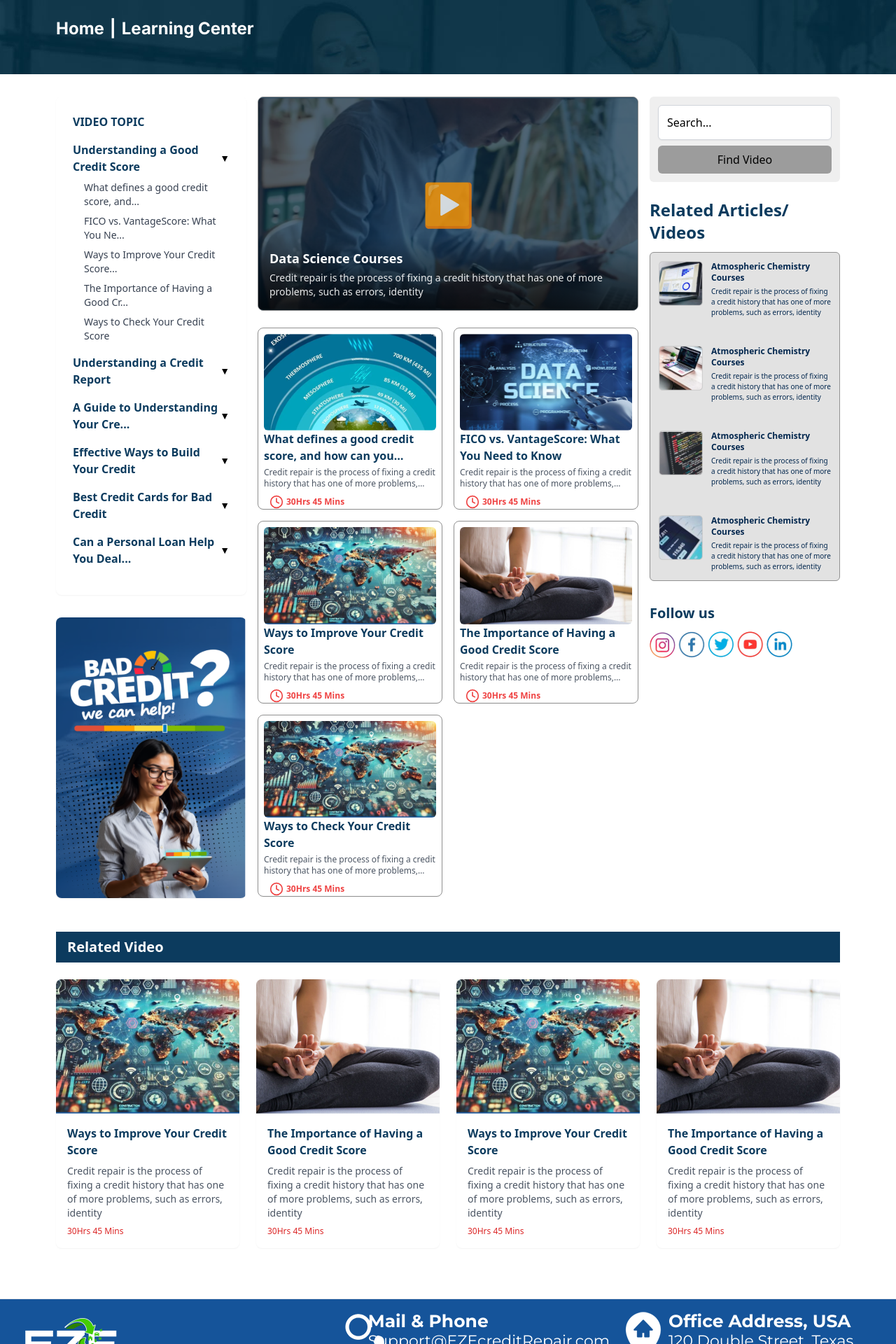
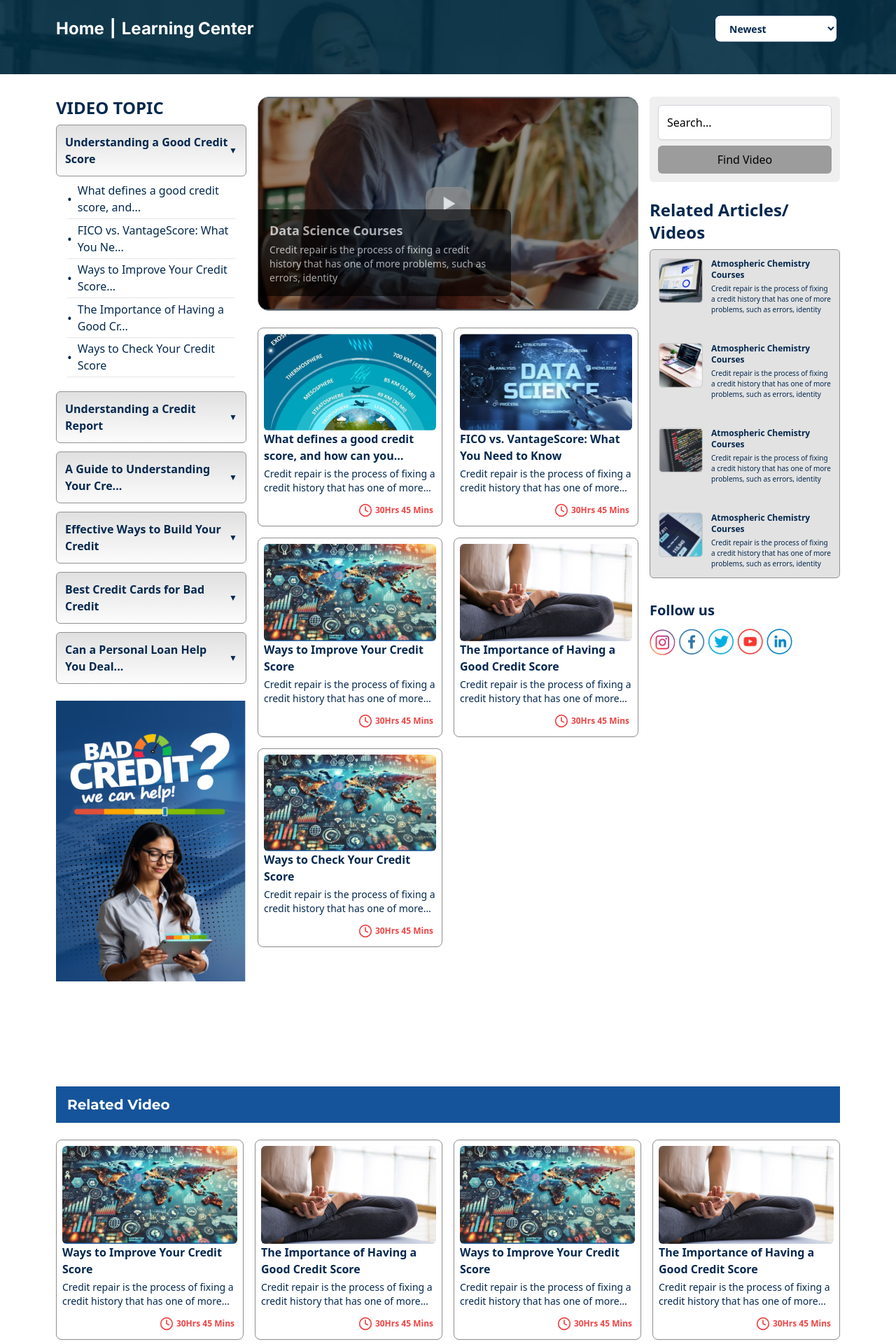
Before and after one commit to Nitin6404/ez-credit-repair, a React (Vite) app: page /learning-center in a window 1280 px wide. Shown: the part 180-2100 px from the top of the page at 70% size. Built offline with nearby package versions, Linux system fonts and the light colour scheme.

Commit message:
feat/learning-center-full-way-done

```diff
--- a/src/pages/LearningCenter.jsx
+++ b/src/pages/LearningCenter.jsx
@@ -19,21 +19,73 @@ import course3 from '../components/learning-center/course-3.svg';
 import course4 from '../components/learning-center/course-4.svg';
 import course5 from '../components/learning-center/course-5.svg';
 import course6 from '../components/learning-center/course-6.svg';
+import playbackYoutube from '../components/learning-center/playback-youtube.svg';
 
 export function LearningCenter() {
   const [searchTerm, setSearchTerm] = useState('');
+  const [expandedSection, setExpandedSection] = useState('Understanding a Good Credit Score');
 
   const videoTopics = [
-    'Understanding a Good Credit Score',
-    'What affects your credit score',
-    'FCRA vs FDCPA vs what are your rights',
-    'Ways to Improve Your Credit Score',
-    'The Importance of Having a Good Credit Score',
+    {
+      title: 'Understanding a Good Credit Score',
+      items: [
+        'What defines a good credit score, and...',
+        'FICO vs. VantageScore: What You Ne...',
+        'Ways to Improve Your Credit Score...',
+        'The Importance of Having a Good Cr...',
         'Ways to Check Your Credit Score',
-    'Steps to Understanding Credit Reports',
-    'The Best Ways To Remove Credit',
-    'Bad Credit Guide to Best Credit',
-    'Data Protection Laws Help You Win',
+      ],
+    },
+    {
+      title: 'Understanding a Credit Report',
+      items: [
+        'What defines a good credit score, and...',
+        'FICO vs. VantageScore: What You Ne...',
+        'Ways to Improve Your Credit Score...',
+        'The Importance of Having a Good Cr...',
+        'Ways to Check Your Credit Score',
+      ],
+    },
+    {
+      title: 'A Guide to Understanding Your Cre...',
+      items: [
+        'What defines a good credit score, and...',
+        'FICO vs. VantageScore: What You Ne...',
+        'Ways to Improve Your Credit Score...',
+        'The Importance of Having a Good Cr...',
+        'Ways to Check Your Credit Score',
+      ],
+    },
+    {
+      title: 'Effective Ways to Build Your Credit',
+      items: [
+        'What defines a good credit score, and...',
+        'FICO vs. VantageScore: What You Ne...',
+        'Ways to Improve Your Credit Score...',
+        'The Importance of Having a Good Cr...',
+        'Ways to Check Your Credit Score',
+      ],
+    },
+    {
+      title: 'Best Credit Cards for Bad Credit',
+      items: [
+        'What defines a good credit score, and...',
+        'FICO vs. VantageScore: What You Ne...',
+        'Ways to Improve Your Credit Score...',
+        'The Importance of Having a Good Cr...',
+        'Ways to Check Your Credit Score',
+      ],
+    },
+    {
+      title: 'Can a Personal Loan Help You Deal...',
+      items: [
+        'What defines a good credit score, and...',
+        'FICO vs. VantageScore: What You Ne...',
+        'Ways to Improve Your Credit Score...',
+        'The Importance of Having a Good Cr...',
+        'Ways to Check Your Credit Score',
+      ],
+    },
   ];
 
   const featuredContent = [
@@ -114,6 +166,10 @@ export function LearningCenter() {
     },
   ];
 
+  const toggleSection = title => {
+    setExpandedSection(expandedSection === title ? null : title);
+  };
+
   return (
     <div className="min-h-screen bg-white">
       <div className="relative">
@@ -128,6 +184,20 @@ export function LearningCenter() {
             <span className="mx-2">|</span>
             <span>Learning Center</span>
           </div>
+          <div className="absolute right-[84px] top-1/2 w-full -translate-y-1/2 lg:w-[350px]">
+            <div className="flex w-full justify-end">
+              <select
+                className="w-1/2 rounded-lg border-[1px] border-[#04284F] bg-white px-4 py-2 text-sm font-semibold text-[#04284F] outline-none"
+                onChange={e => setSortBy(e.target.value)}
+                defaultValue="Sort by"
+              >
+                <option value="newest">Newest</option>
+                <option value="oldest">Oldest</option>
+                <option value="a-z">A-Z</option>
+                <option value="z-a">Z-A</option>
+              </select>
+            </div>
+          </div>
         </div>
       </div>
 
@@ -135,82 +205,41 @@ export function LearningCenter() {
         <div className="flex flex-col gap-4 lg:flex-row">
           {/* Left Column - Video Topics */}
           <div className="w-full lg:w-1/4">
-            <div className="rounded-lg bg-white p-6 shadow-sm">
-              <h3 className="mb-4 font-bold text-[#0c3b5e]">VIDEO TOPIC</h3>
+            <div className="rounded-lg bg-white">
+              <h3 className="mb-2 text-2xl font-bold text-[#04284F]">VIDEO TOPIC</h3>
 
-              {/* Understanding a Good Credit Score Section */}
-              <div className="mb-4">
-                <button className="flex w-full items-center justify-between text-left">
-                  <span className="font-semibold text-[#0c3b5e]">
-                    Understanding a Good Credit Score
+              {videoTopics.map(topic => (
+                <div key={topic.title} className="mb-3">
+                  <button
+                    onClick={() => toggleSection(topic.title)}
+                    className="flex w-full items-center justify-between rounded-md border-[1px] border-[#919191] bg-gradient-to-b from-[#E0E0E0] to-[#FCFCFC] p-3 text-left"
+                  >
+                    <span className="text-md font-semibold text-[#04284F]">{topic.title}</span>
+                    <span className="text-xs text-[#04284F]">
+                      {expandedSection === topic.title ? '▼' : '▼'}
                     </span>
-                  <span className="text-sm">▼</span>
                   </button>
-                <ul className="mt-2 space-y-2 pl-4">
-                  <li className="text-sm text-gray-700">
-                    What defines a good credit score, and...
+                  {expandedSection === topic.title && topic.items.length > 0 && (
+                    <ul className="space-y-1 bg-white px-4 py-2">
+                      {topic.items.map((item, index) => (
+                        <>
+                          <li key={index} className="text-md flex items-center text-[#04284F]">
+                            <span className="mr-2 text-lg">•</span>
+                            <p className="text-md">{item}</p>
                           </li>
-                  <li className="text-sm text-gray-700">FICO vs. VantageScore: What You Ne...</li>
-                  <li className="text-sm text-gray-700">Ways to Improve Your Credit Score...</li>
-                  <li className="text-sm text-gray-700">The Importance of Having a Good Cr...</li>
-                  <li className="text-sm text-gray-700">Ways to Check Your Credit Score</li>
+                          {/* Horizontal Divider */}
+                          <div className="my-2 h-[0.5px] w-full bg-[#E6E6E6]"></div>
+                        </>
+                      ))}
                     </ul>
+                  )}
                 </div>
-
-              {/* Understanding a Credit Report Section */}
-              <div className="mb-4">
-                <button className="flex w-full items-center justify-between text-left">
-                  <span className="font-semibold text-[#0c3b5e]">
-                    Understanding a Credit Report
-                  </span>
-                  <span className="text-sm">▼</span>
-                </button>
-              </div>
-
-              {/* Guide to Understanding Your Credit Section */}
-              <div className="mb-4">
-                <button className="flex w-full items-center justify-between text-left">
-                  <span className="font-semibold text-[#0c3b5e]">
-                    A Guide to Understanding Your Cre...
-                  </span>
-                  <span className="text-sm">▼</span>
-                </button>
-              </div>
-
-              {/* Effective Ways Section */}
-              <div className="mb-4">
-                <button className="flex w-full items-center justify-between text-left">
-                  <span className="font-semibold text-[#0c3b5e]">
-                    Effective Ways to Build Your Credit
-                  </span>
-                  <span className="text-sm">▼</span>
-                </button>
-              </div>
-
-              {/* Best Credit Cards Section */}
-              <div className="mb-4">
-                <button className="flex w-full items-center justify-between text-left">
-                  <span className="font-semibold text-[#0c3b5e]">
-                    Best Credit Cards for Bad Credit
-                  </span>
-                  <span className="text-sm">▼</span>
-                </button>
-              </div>
-
-              {/* Personal Loan Section */}
-              <div className="mb-4">
-                <button className="flex w-full items-center justify-between text-left">
-                  <span className="font-semibold text-[#0c3b5e]">
-                    Can a Personal Loan Help You Deal...
-                  </span>
-                  <span className="text-sm">▼</span>
-                </button>
-              </div>
+              ))}
             </div>
 
             {/* Bad Credit Image */}
-            <div className="mt-8">
-              <img src={badCreditNew} alt="Bad Credit" className="w-full rounded-lg shadow-sm" />
+            <div className="mt-6">
+              <img src={badCreditNew} alt="Bad Credit" className="w-full" />
             </div>
           </div>
 
@@ -222,19 +251,21 @@ export function LearningCenter() {
               {featuredContent.slice(0, 1).map((content, index) => (
                 <div
                   key={index}
-                  className="relative aspect-video w-full overflow-hidden rounded-lg border-[1px] border-[#919191] bg-[#0c3b5e]"
+                  className="relative aspect-video w-full overflow-hidden rounded-2xl border-[1px] border-[#919191] bg-[#04284F]"
                 >
                   <img
                     src={content.image}
                     alt={content.title}
-                    className="h-full w-full object-cover opacity-50"
+                    className="h-full w-full object-cover"
                   />
                   <div className="absolute inset-0 flex items-center justify-center">
-                    <button className="text-6xl text-white opacity-80 hover:opacity-100">▶</button>
+                    <button className="h-12 w-16 rounded-2xl bg-[#8B8B8B] text-6xl text-white opacity-80 hover:opacity-100">
+                      <img src={playbackYoutube} alt="Play" className="h-12 w-16" />
+                    </button>
                   </div>
-                  <div className="absolute bottom-0 left-0 right-0 bg-gradient-to-t from-black/70 to-transparent p-4 text-white">
+                  <div className="absolute bottom-5 left-0 right-0 w-2/3 rounded-r-lg bg-black p-4 text-white opacity-60">
                     <h3 className="text-lg font-semibold">{content.title}</h3>
-                    <p className="mt-1 text-sm opacity-90">{content.description}</p>
+                    <p className="mt-1 text-sm">{content.description}</p>
                   </div>
                 </div>
               ))}
@@ -242,9 +273,10 @@ export function LearningCenter() {
               {/* Article Grid */}
               <div className="grid grid-cols-1 gap-4 sm:grid-cols-2">
                 {featuredContent.slice(1).map((content, index) => (
+                  <>
                     <div
                       key={index}
-                    className="group relative overflow-hidden rounded-lg border-[1px] border-[#919191] bg-white p-2 pb-6 shadow-sm"
+                      className="group relative overflow-hidden rounded-lg border-[1px] border-[#919191] bg-white p-2 shadow-sm"
                     >
                       {/* Video Thumbnail Container */}
                       <div className="relative aspect-video">
@@ -259,24 +291,18 @@ export function LearningCenter() {
                         </div>
                       </div>
                       {/* Video Info */}
-                    <div className="relative">
-                      <h4 className="mb-1 line-clamp-2 font-semibold text-[#0c3b5e]">
-                        {content.title}
-                      </h4>
-                      <p className="mb-1 line-clamp-2 text-xs text-gray-600">
-                        {content.description}
-                      </p>
-                      {/* Duration Badge */}
-                      {content.duration && (
-                        <div className="bottom-2right-1 absolute rounded px-2 py-1 text-xs font-bold text-red-500">
+                      <div className="relative mb-9 text-[#04284F]">
+                        <h4 className="text-md mb-1 line-clamp-2 font-bold">{content.title}</h4>
+                        <p className="mb-1 line-clamp-2 text-sm">{content.description}</p>
+                      </div>
+                      <div className="absolute bottom-2 right-1 rounded px-2 py-1 text-xs font-bold text-red-500">
                         <div className="flex items-center">
                           <Clock className="mr-1 h-5 w-5" />
                           {content.duration}
                         </div>
                       </div>
-                      )}
                     </div>
-                  </div>
+                  </>
                 ))}
               </div>
             </div>
@@ -298,7 +324,7 @@ export function LearningCenter() {
 
             {/* Related Articles */}
             <div className="rounded-lg">
-              <h2 className="mb-3 text-2xl font-bold text-[#0c3b5e]">Related Articles/ Videos</h2>
+              <h2 className="mb-2 text-2xl font-bold text-[#04284F]">Related Articles/ Videos</h2>
               <div className="space-y-4 rounded-md border-[1px] border-[#919191] bg-[#E2E2E2]">
                 {relatedArticles.map((article, index) => (
                   <div
@@ -320,7 +346,7 @@ export function LearningCenter() {
 
               {/* Follow us section */}
               <div className="mt-8">
-                <h3 className="mb-3 text-xl font-bold text-[#0c3b5e]">Follow us</h3>
+                <h3 className="mb-3 text-xl font-bold text-[#04284F]">Follow us</h3>
                 <img src={followUsSocial} alt="Follow us" className="w-3/4 rounded-lg" />
               </div>
             </div>
@@ -328,82 +354,74 @@ export function LearningCenter() {
         </div>
 
         {/* Related Videos Section */}
-        <div className="mt-12">
-          <div className="mb-6 bg-[#0c3b5e] px-4 py-2">
-            <h2 className="text-xl font-bold text-white">Related Video</h2>
+        <div className="mt-[150px]">
+          {/* Blue Header */}
+          <div className="mb-6 bg-[#15549A] px-4 py-3">
+            <h2 className="font-montserrat text-xl font-bold text-white">Related Video</h2>
           </div>
-          <div className="grid grid-cols-1 gap-6 sm:grid-cols-2 md:grid-cols-4">
-            <div className="overflow-hidden rounded-lg bg-white shadow-sm">
+          {/* Video Cards Grid */}
+          <div className="grid grid-cols-1 gap-4 sm:grid-cols-2 md:grid-cols-4">
+            {[
+              {
+                title: 'Ways to Improve Your Credit Score',
+                description:
+                  'Credit repair is the process of fixing a credit history that has one of more problems, such as errors, identity',
+                duration: '30Hrs 45 Mins',
+                image: course4,
+              },
+              {
+                title: 'The Importance of Having a Good Credit Score',
+                description:
+                  'Credit repair is the process of fixing a credit history that has one of more problems, such as errors, identity',
+                duration: '30Hrs 45 Mins',
+                image: course5,
+              },
+              {
+                title: 'Ways to Improve Your Credit Score',
+                description:
+                  'Credit repair is the process of fixing a credit history that has one of more problems, such as errors, identity',
+                duration: '30Hrs 45 Mins',
+                image: course4,
+              },
+              {
+                title: 'The Importance of Having a Good Credit Score',
+                description:
+                  'Credit repair is the process of fixing a credit history that has one of more problems, such as errors, identity',
+                duration: '30Hrs 45 Mins',
+                image: course5,
+              },
+            ].map((video, index) => (
+              <div
+                key={index}
+                className="group relative overflow-hidden rounded-lg border-[1px] border-[#919191] bg-white p-2 shadow-sm"
+              >
+                {/* Video Thumbnail Container */}
+                <div className="relative aspect-video">
                   <img
-                src={course4}
-                alt="Ways to Improve Your Credit Score"
-                className="h-48 w-full object-cover"
+                    src={video.image}
+                    alt={video.title}
+                    className="h-full w-full rounded-md object-cover"
                   />
-              <div className="p-4">
-                <h4 className="mb-2 font-semibold text-[#0c3b5e]">
-                  Ways to Improve Your Credit Score
-                </h4>
-                <p className="text-sm text-gray-600">
-                  Credit repair is the process of fixing a credit history that has one of more
-                  problems, such as errors, identity
-                </p>
-                <div className="mt-2 text-xs text-red-600">30Hrs 45 Mins</div>
+                  {/* Play Button Overlay */}
+                  <div className="absolute inset-0 flex items-center justify-center bg-black/20 opacity-0 transition-opacity group-hover:opacity-100">
+                    <button className="text-4xl text-white">
+                      <img src={playbackYoutube} alt="Play" className="h-8 w-12" />
+                    </button>
                   </div>
                 </div>
-
-            <div className="overflow-hidden rounded-lg bg-white shadow-sm">
-              <img
-                src={course5}
-                alt="The Importance of Having a Good Credit Score"
-                className="h-48 w-full object-cover"
-              />
-              <div className="p-4">
-                <h4 className="mb-2 font-semibold text-[#0c3b5e]">
-                  The Importance of Having a Good Credit Score
-                </h4>
-                <p className="text-sm text-gray-600">
-                  Credit repair is the process of fixing a credit history that has one of more
-                  problems, such as errors, identity
-                </p>
-                <div className="mt-2 text-xs text-red-600">30Hrs 45 Mins</div>
+                {/* Video Info */}
+                <div className="relative mb-9 text-[#04284F]">
+                  <h4 className="text-md mb-1 line-clamp-2 font-bold">{video.title}</h4>
+                  <p className="mb-1 line-clamp-2 text-sm">{video.description}</p>
+                </div>
+                <div className="absolute bottom-2 right-1 rounded px-2 py-1 text-xs font-bold text-red-500">
+                  <div className="flex items-center">
+                    <Clock className="mr-1 h-5 w-5" />
+                    {video.duration}
                   </div>
                 </div>
-
-            <div className="overflow-hidden rounded-lg bg-white shadow-sm">
-              <img
-                src={course4}
-                alt="Ways to Improve Your Credit Score"
-                className="h-48 w-full object-cover"
-              />
-              <div className="p-4">
-                <h4 className="mb-2 font-semibold text-[#0c3b5e]">
-                  Ways to Improve Your Credit Score
-                </h4>
-                <p className="text-sm text-gray-600">
-                  Credit repair is the process of fixing a credit history that has one of more
-                  problems, such as errors, identity
-                </p>
-                <div className="mt-2 text-xs text-red-600">30Hrs 45 Mins</div>
               </div>
-            </div>
-
-            <div className="overflow-hidden rounded-lg bg-white shadow-sm">
-              <img
-                src={course5}
-                alt="The Importance of Having a Good Credit Score"
-                className="h-48 w-full object-cover"
-              />
-              <div className="p-4">
-                <h4 className="mb-2 font-semibold text-[#0c3b5e]">
-                  The Importance of Having a Good Credit Score
-                </h4>
-                <p className="text-sm text-gray-600">
-                  Credit repair is the process of fixing a credit history that has one of more
-                  problems, such as errors, identity
-                </p>
-                <div className="mt-2 text-xs text-red-600">30Hrs 45 Mins</div>
-              </div>
-            </div>
+            ))}
           </div>
         </div>
       </div>
```
Also changed, not shown: src/components/learning-center/playback-youtube.svg (added). Lines whose indentation alone changed are shown as unchanged.
